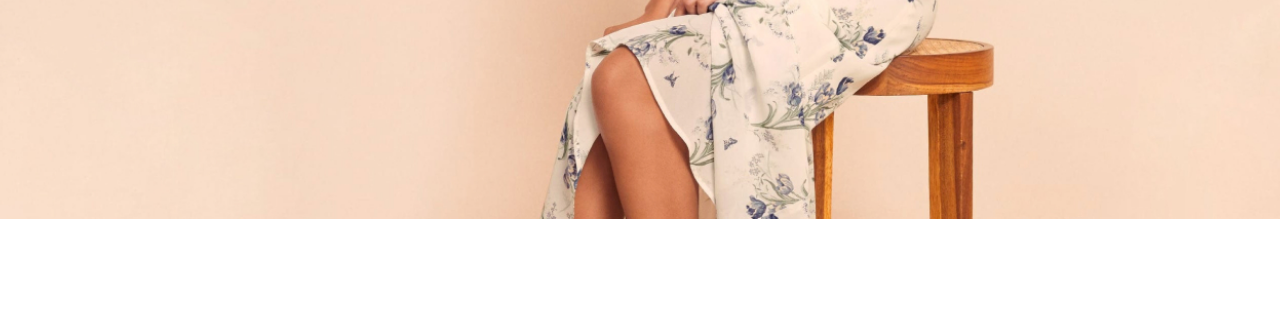
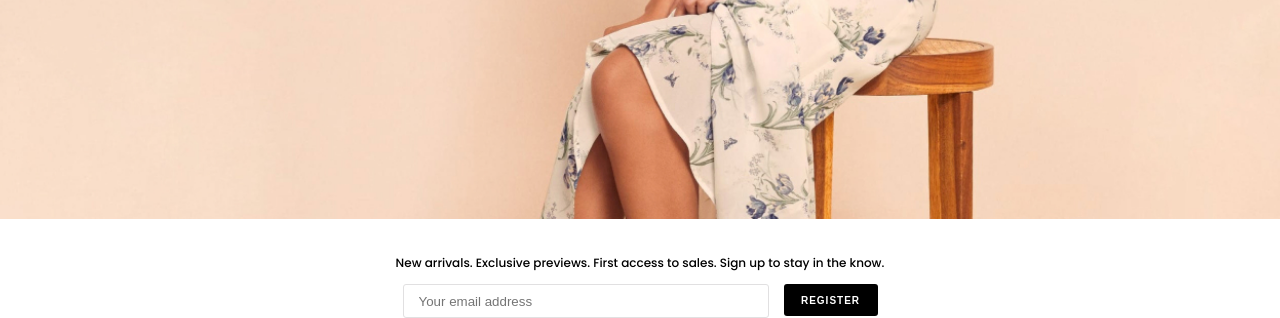
Before and after one commit to Golchenko/Aurora, a website: page #src/index.html in a window 1280 px wide. Shown: the part 581-899 px from the top of the page. Before the commit the page ends 800 px from the top, so only its background shows below. Drawn offline with nearby package versions, Linux system fonts and the light colour scheme; files that its build step writes are made by us from their sources; files whose address does not match are found by name; a web font is replaced by a local one.

Commit message:
added subscription block

```diff
--- /dev/null
+++ b/#src/style/main-content.scss
@@ -0,0 +1,39 @@
+.subscription {
+  margin-top: 35px;
+}
+
+.subscription__text {
+  text-align: center;
+}
+
+.subscription__form {
+  display: flex;
+  justify-content: center;
+  margin-bottom: 35px;
+}
+
+.form__input {
+  width: 334px;
+  height: 32px;
+  border-radius: 3px;
+  border: 1px solid #e1e0e1;
+  padding: 0 15px;
+  outline: none;
+  color: $light-black;
+  margin-right: 15px;
+}
+
+.form__button {
+  width: 94px;
+  height: 32px;
+  border-radius: 3px;
+  background-color: $black;
+  color: $white;
+  font-size: 10px;
+  font-weight: 600;
+  letter-spacing: 1px;
+  outline: none;
+  border: none;
+  text-transform: uppercase;
+  cursor: pointer;
+}
--- a/#src/style/main.scss
+++ b/#src/style/main.scss
@@ -14,5 +14,5 @@
 @import "variables";
 @import "common";
 @import "header";
-@import "slider";
+@import "main-content";
 @import "footer";
--- /dev/null
+++ b/#src/template/main-content.html
@@ -0,0 +1,8 @@
+<section class="subscription">
+    <h4 class="subscription__title visually-hidden">Subscription section</h4>
+    <p class="subscription__text">New arrivals. Exclusive previews. First access to sales. Sign up to stay in the know.</p>
+    <form class="subscription__form" action="#">
+        <input class="form__input" type="email" name="register" placeholder="Your email address">
+        <button class="form__button" type="submit">Register</button>
+      </form>
+</section>
--- a/#src/template/slider.html
+++ /dev/null
@@ -1,3 +0,0 @@
-<section class="slider">
-
-</section>
```
Also changed, not shown: #src/index.html (+1 -1 lines), #src/style/slider.scss (deleted), build/css/main.css, build/css/main.min.css, build/index.html, 1 other file.
